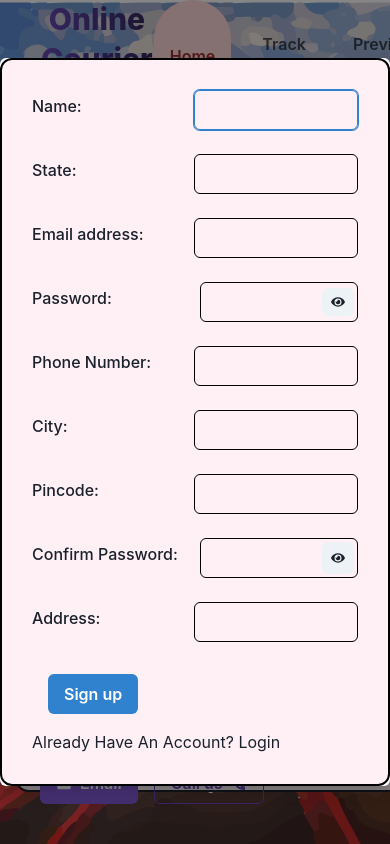
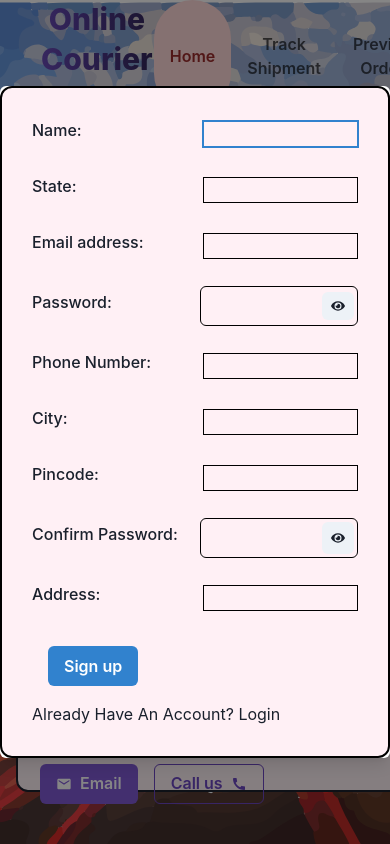
Before and after one commit to ParthGupta-28/courier-service, a React (Create React App) app: page / in a window 390 px wide. Both pictures are taken after a click on the button "signUp". Shown: the top 844 px of the page. Built offline with nearby package versions, Linux system fonts and the light colour scheme.

Commit message:
inputbreakpoint

```diff
--- a/src/components/SignUp.js
+++ b/src/components/SignUp.js
@@ -73,6 +73,8 @@ export default function SignUp({
       };
     });
   }
+
+  const inputBreakpoint = { xl: "sm", "2xl": "md" };
 
   async function onClickSignUp() {
     if (identityCreds["confPassword"] === identityCreds["password"]) {
@@ -154,6 +156,7 @@ export default function SignUp({
                     id="name"
                     onChange={onChangeCredentials}
                     value={credentials["nameOfSender"]}
+                    size={inputBreakpoint}
                   />
                 </HStack>
 
@@ -168,6 +171,7 @@ export default function SignUp({
                     id="state"
                     onChange={onChangeCredentials}
                     value={credentials["stateOfSender"]}
+                    size={inputBreakpoint}
                   />
                 </HStack>
 
@@ -182,6 +186,7 @@ export default function SignUp({
                     id="email"
                     onChange={onChangeCredentials}
                     value={credentials["email"]}
+                    size={inputBreakpoint}
                   />
                 </HStack>
 
@@ -198,6 +203,7 @@ export default function SignUp({
                       id="password"
                       onChange={onChangeIdentityCreds}
                       value={identityCreds["password"]}
+                      size={inputBreakpoint}
                     />
                     <InputRightElement>
                       <IconButton
@@ -223,6 +229,7 @@ export default function SignUp({
                     id="phoneNo"
                     onChange={onChangeCredentials}
                     value={credentials["phoneOfSender"]}
+                    size={inputBreakpoint}
                   />
                 </HStack>
 
@@ -237,6 +244,7 @@ export default function SignUp({
                     id="city"
                     onChange={onChangeCredentials}
                     value={credentials["cityOfSender"]}
+                    size={inputBreakpoint}
                   />
                 </HStack>
 
@@ -251,6 +259,7 @@ export default function SignUp({
                     id="pincode"
                     onChange={onChangeCredentials}
                     value={credentials["pincodeOfSender"]}
+                    size={inputBreakpoint}
                   />
                 </HStack>
 
@@ -267,6 +276,7 @@ export default function SignUp({
                       id="confPassword"
                       onChange={onChangeIdentityCreds}
                       value={identityCreds["confPassword"]}
+                      size={inputBreakpoint}
                     />
                     <InputRightElement>
                       <IconButton
@@ -290,6 +300,7 @@ export default function SignUp({
                 id="address"
                 onChange={onChangeCredentials}
                 value={credentials["addressOfSender"]}
+                size={inputBreakpoint}
               />
             </HStack>
 
--- a/src/components/TrackShipment.js
+++ b/src/components/TrackShipment.js
@@ -10,6 +10,7 @@ import {
   Radio,
   RadioGroup,
   Skeleton,
+  Stack,
   VStack,
 } from "@chakra-ui/react";
 import { motion } from "framer-motion";
```
